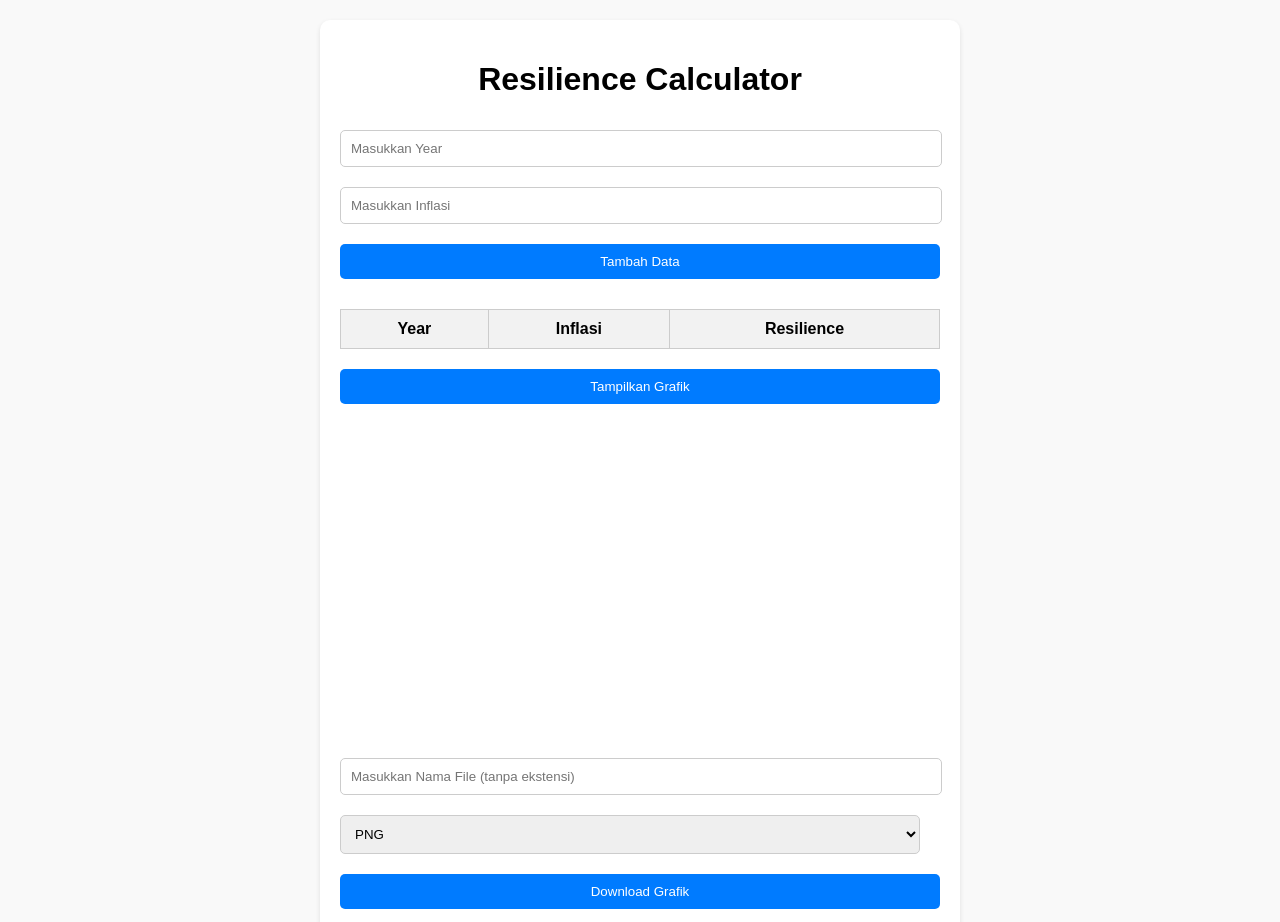
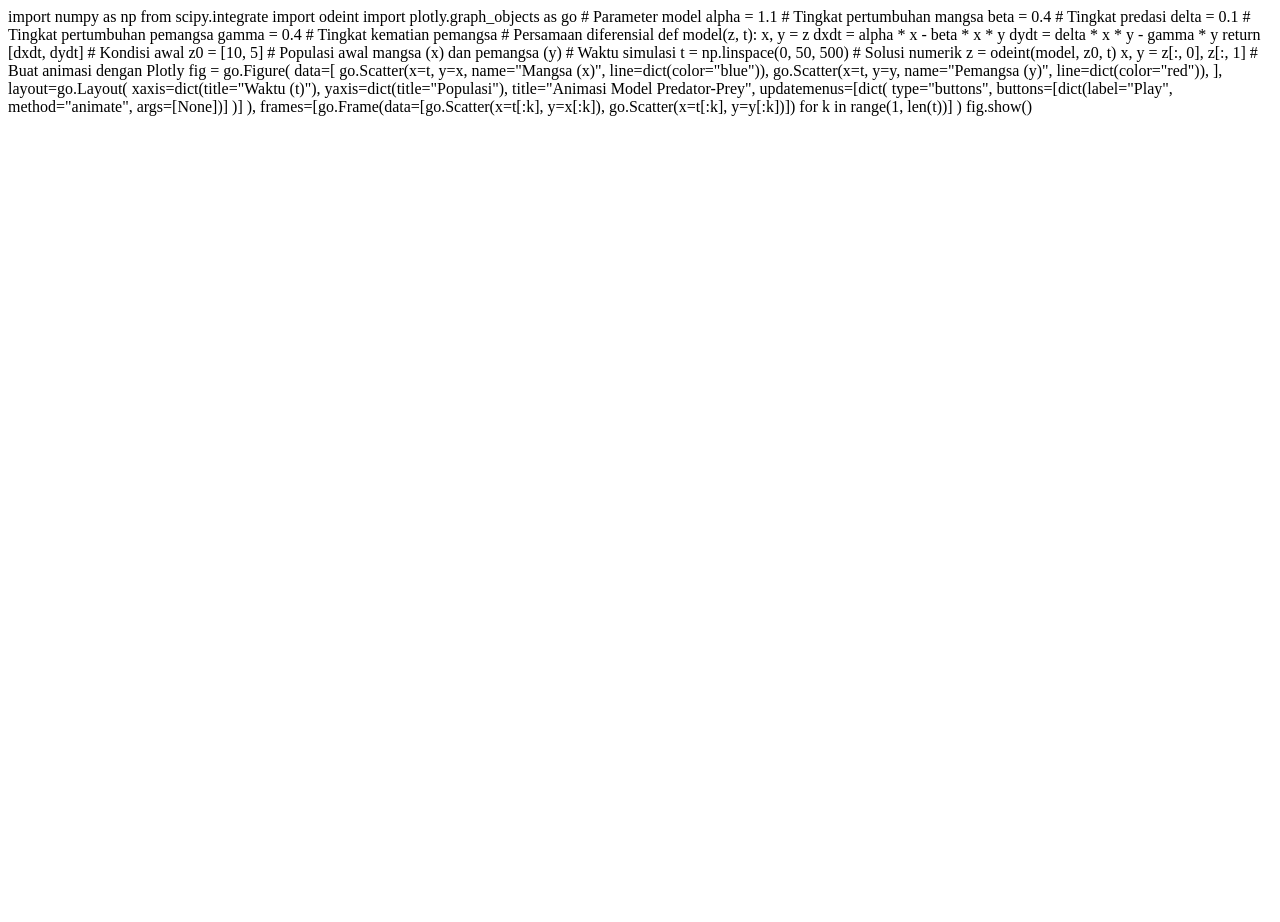
Before and after one commit to anisaambiani/petaa, a plain HTML site: page index.html in a window 1280 px wide. Shown: the top 922 px of the page. After the commit the page ends 800 px from the top, so only its background shows below. Drawn offline with nearby package versions, Linux system fonts and the light colour scheme.

Commit message:
Update index.html

```diff
--- a/index.html
+++ b/index.html
@@ -1,204 +1,50 @@
-<!DOCTYPE html>
-<html lang="en">
-<head>
-    <meta charset="UTF-8">
-    <meta name="viewport" content="width=device-width, initial-scale=1.0">
-    <title>Resilience Calculator</title>
-    <style>
-        body {
-            font-family: Arial, sans-serif;
-            margin: 20px;
-            background-color: #f9f9f9;
-        }
-        h1 {
-            text-align: center;
-        }
-        .container {
-            max-width: 600px;
-            margin: 0 auto;
-            background: #fff;
-            padding: 20px;
-            border-radius: 10px;
-            box-shadow: 0 2px 5px rgba(0, 0, 0, 0.1);
-        }
-        input, select {
-            width: calc(100% - 20px);
-            padding: 10px;
-            margin: 10px 0;
-            border: 1px solid #ccc;
-            border-radius: 5px;
-        }
-        button {
-            width: 100%;
-            padding: 10px;
-            background: #007BFF;
-            color: #fff;
-            border: none;
-            border-radius: 5px;
-            cursor: pointer;
-            margin: 10px 0;
-        }
-        button:hover {
-            background: #0056b3;
-        }
-        table {
-            width: 100%;
-            border-collapse: collapse;
-            margin-top: 20px;
-        }
-        table, th, td {
-            border: 1px solid #ccc;
-        }
-        th, td {
-            text-align: center;
-            padding: 10px;
-        }
-        th {
-            background-color: #f2f2f2;
-        }
-        .graph-container {
-            margin-top: 30px;
-        }
-    </style>
-</head>
-<body>
+import numpy as np
+from scipy.integrate import odeint
+import plotly.graph_objects as go
 
-<div class="container">
-    <h1>Resilience Calculator</h1>
-    <input type="number" id="yearInput" placeholder="Masukkan Year">
-    <input type="number" id="inflasiInput" placeholder="Masukkan Inflasi">
-    <button onclick="addData()">Tambah Data</button>
+# Parameter model
+alpha = 1.1  # Tingkat pertumbuhan mangsa
+beta = 0.4   # Tingkat predasi
+delta = 0.1  # Tingkat pertumbuhan pemangsa
+gamma = 0.4  # Tingkat kematian pemangsa
 
-    <table>
-        <thead>
-            <tr>
-                <th>Year</th>
-                <th>Inflasi</th>
-                <th>Resilience</th>
-            </tr>
-        </thead>
-        <tbody id="dataTable">
-            <!-- Rows will be added dynamically -->
-        </tbody>
-    </table>
+# Persamaan diferensial
+def model(z, t):
+    x, y = z
+    dxdt = alpha * x - beta * x * y
+    dydt = delta * x * y - gamma * y
+    return [dxdt, dydt]
 
-    <button onclick="plotGraph()" style="margin-top: 20px;">Tampilkan Grafik</button>
+# Kondisi awal
+z0 = [10, 5]  # Populasi awal mangsa (x) dan pemangsa (y)
 
-    <div class="graph-container">
-        <canvas id="graphCanvas" width="500" height="300"></canvas>
-        <input type="text" id="fileNameInput" placeholder="Masukkan Nama File (tanpa ekstensi)">
-        <select id="fileFormat">
-            <option value="png">PNG</option>
-            <option value="jpeg">JPEG</option>
-        </select>
-        <button onclick="downloadGraph()">Download Grafik</button>
-    </div>
-</div>
+# Waktu simulasi
+t = np.linspace(0, 50, 500)
 
-<script src="https://cdn.jsdelivr.net/npm/chart.js"></script>
-<script>
-    let data = []; // Array to store data
-    let chartInstance = null; // To store Chart.js instance
+# Solusi numerik
+z = odeint(model, z0, t)
+x, y = z[:, 0], z[:, 1]
 
-    function addData() {
-        const yearInput = document.getElementById('yearInput').value;
-        const inflasiInput = document.getElementById('inflasiInput').value;
+# Buat animasi dengan Plotly
+fig = go.Figure(
+    data=[
+        go.Scatter(x=t, y=x, name="Mangsa (x)", line=dict(color="blue")),
+        go.Scatter(x=t, y=y, name="Pemangsa (y)", line=dict(color="red")),
+    ],
+    layout=go.Layout(
+        xaxis=dict(title="Waktu (t)"),
+        yaxis=dict(title="Populasi"),
+        title="Animasi Model Predator-Prey",
+        updatemenus=[dict(
+            type="buttons",
+            buttons=[dict(label="Play",
+                         method="animate",
+                         args=[None])]
+        )]
+    ),
+    frames=[go.Frame(data=[go.Scatter(x=t[:k], y=x[:k]),
+                          go.Scatter(x=t[:k], y=y[:k])])
+            for k in range(1, len(t))]
+)
 
-        if (yearInput && inflasiInput) {
-            const year = parseInt(yearInput);
-            const inflasi = parseFloat(inflasiInput);
-            const resilience = inflasi * 0.3 + 20;
-
-            data.push({ year, inflasi, resilience });
-
-            const table = document.getElementById('dataTable');
-            const row = table.insertRow();
-            row.innerHTML = `
-                <td>${year}</td>
-                <td>${inflasi.toFixed(2)}</td>
-                <td>${resilience.toFixed(2)}</td>
-            `;
-
-            document.getElementById('yearInput').value = '';
-            document.getElementById('inflasiInput').value = '';
-        } else {
-            alert('Masukkan Year dan Inflasi dengan benar.');
-        }
-    }
-
-    function plotGraph() {
-        if (data.length === 0) {
-            alert('Tidak ada data untuk ditampilkan.');
-            return;
-        }
-
-        const years = data.map(d => d.year);
-        const resilienceValues = data.map(d => d.resilience);
-
-        const ctx = document.getElementById('graphCanvas').getContext('2d');
-
-        // Destroy existing chart instance if it exists
-        if (chartInstance) {
-            chartInstance.destroy();
-        }
-
-        chartInstance = new Chart(ctx, {
-            type: 'line',
-            data: {
-                labels: years,
-                datasets: [{
-                    label: 'Resilience',
-                    data: resilienceValues,
-                    borderColor: '#007BFF',
-                    backgroundColor: 'rgba(0, 123, 255, 0.1)',
-                    borderWidth: 2,
-                    pointRadius: 4,
-                    fill: true,
-                }]
-            },
-            options: {
-                responsive: true,
-                plugins: {
-                    legend: { display: true },
-                },
-                scales: {
-                    x: { title: { display: true, text: 'Year' } },
-                    y: { title: { display: true, text: 'Resilience' } }
-                }
-            }
-        });
-    }
-
-    function downloadGraph() {
-        if (!chartInstance) {
-            alert('Tidak ada grafik untuk diunduh.');
-            return;
-        }
-
-        const fileNameInput = document.getElementById('fileNameInput').value || 'resilience_chart';
-        const fileFormat = document.getElementById('fileFormat').value;
-        const mimeType = `image/${fileFormat}`;
-
-        // Create a temporary canvas to set white background
-        const tempCanvas = document.createElement('canvas');
-        tempCanvas.width = chartInstance.width;
-        tempCanvas.height = chartInstance.height;
-        const ctx = tempCanvas.getContext('2d');
-
-        // Fill white background
-        ctx.fillStyle = 'white';
-        ctx.fillRect(0, 0, tempCanvas.width, tempCanvas.height);
-
-        // Draw the chart onto the white background canvas
-        ctx.drawImage(document.getElementById('graphCanvas'), 0, 0);
-
-        // Download the image
-        const link = document.createElement('a');
-        link.download = `${fileNameInput}.${fileFormat}`;
-        link.href = tempCanvas.toDataURL(mimeType);
-        link.click();
-    }
-</script>
-
-</body>
-</html>
+fig.show()
```
